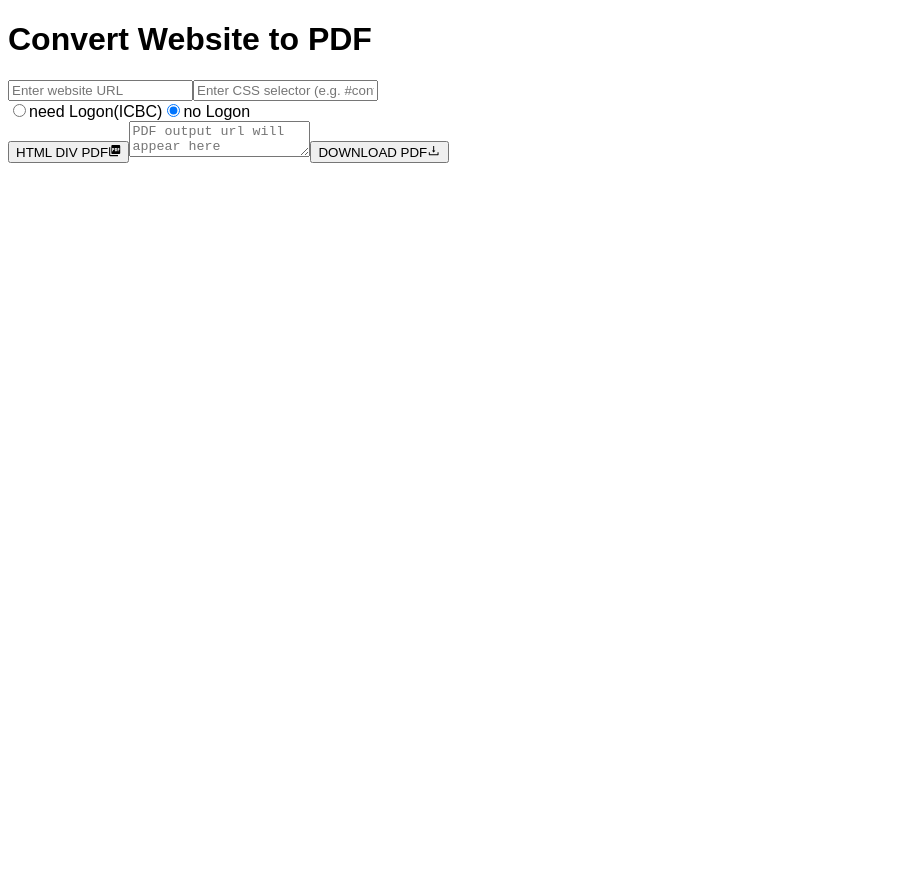
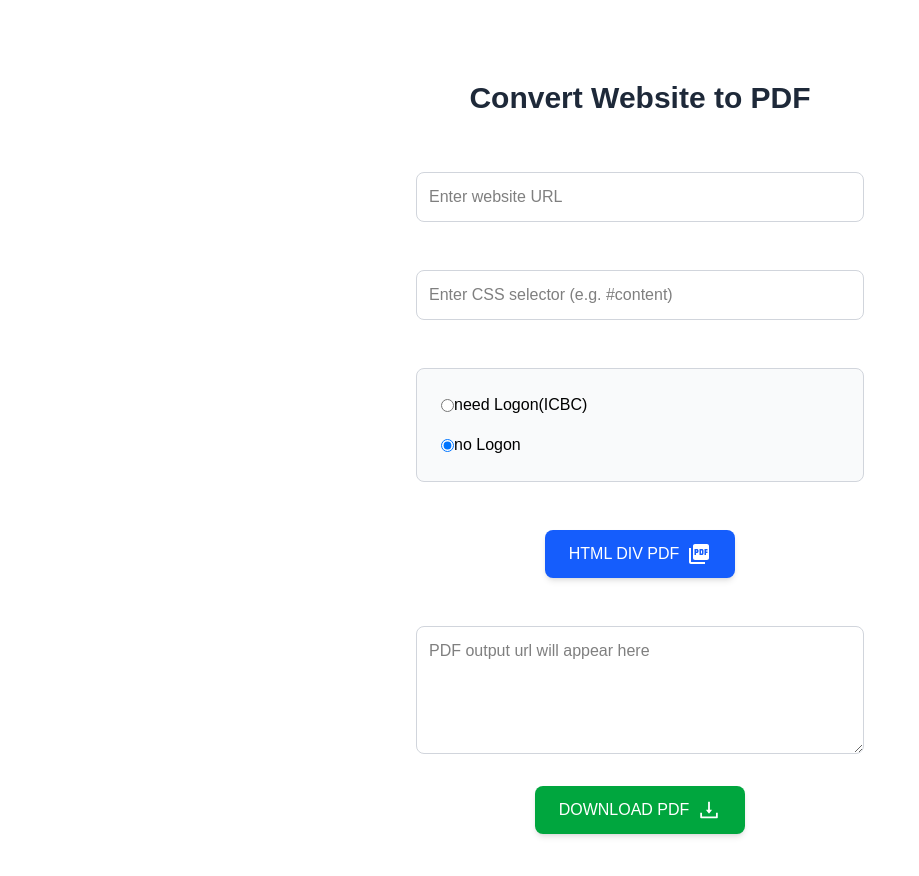
Before and after one commit to sean-zhanglei/html2pdf, a Next.js app in the folder front-pc/: page / in a window 1280 px wide. Shown: the top 876 px of the page, without its empty margins (0-919 px from the left). Before the commit the page ends 800 px from the top, so only its background shows below. Built offline with nearby package versions, Linux system fonts and the light colour scheme.

Commit message:
fix build

```diff
--- a/front-pc/pages/_app.js
+++ b/front-pc/pages/_app.js
@@ -1,8 +1,31 @@
 'use client';
 
-import React from 'react';
-import './../styles/globals.css';
+import React, { useEffect, useState } from 'react';
+import '@/styles/globals.css';
 
 export default function _app({ Component, pageProps }) {
-  return <Component {...pageProps} />;
+  const [darkMode, setDarkMode] = useState(false);
+
+  useEffect(() => {
+    // 检查本地存储和系统偏好
+    const isDark =
+      localStorage.getItem('darkMode') === 'true' ||
+      (window.matchMedia('(prefers-color-scheme: dark)').matches &&
+        !localStorage.getItem('darkMode'));
+    setDarkMode(isDark);
+    document.documentElement.classList.toggle('dark', isDark);
+  }, []);
+
+  const toggleDarkMode = () => {
+    const newMode = !darkMode;
+    setDarkMode(newMode);
+    localStorage.setItem('darkMode', newMode);
+    document.documentElement.classList.toggle('dark', newMode);
+  };
+
+  return (
+    <div className={darkMode ? 'dark' : ''}>
+      <Component {...pageProps} toggleDarkMode={toggleDarkMode} />
+    </div>
+  );
 }
--- a/front-pc/pages/index.js
+++ b/front-pc/pages/index.js
@@ -88,7 +88,6 @@ export default function Home() {
 
   return (
     <div className="flex flex-col items-center justify-center min-h-screen p-8 pb-20 gap-8 sm:p-20 font-[family-name:var(--font-geist-sans)]">
-      <script src="https://cdn.jsdelivr.net/npm/tesseract.js@2.1.1/dist/tesseract.min.js"></script>
       <script
         src="/vendors.async.js"
         onLoad={() => {
--- a/front-pc/postcss.config.mjs
+++ b/front-pc/postcss.config.js
@@ -1,8 +1,7 @@
-const config = {
+module.exports = {
   plugins: {
+    'postcss-rtl': {},
     '@tailwindcss/postcss': {},
     autoprefixer: {},
   },
 };
-
-export default config;
--- a/front-pc/styles/globals.css
+++ b/front-pc/styles/globals.css
@@ -1,17 +1,10 @@
-@import 'tailwindcss': root {
-  --background: #ffffff;
-  --foreground: #171717;
-}
+@import 'tailwindcss/index';
+/* @import 'tailwindcss/preflight'; */
+/* @import 'tailwindcss/utilities'; */
 
-@media (prefers-color-scheme: dark) {
-  :root {
-    --background: #0a0a0a;
-    --foreground: #ededed;
+
+@layer base {
+  body {
+    font-family: Arial, Helvetica, sans-serif;
   }
 }
-
-body {
-  background: var(--background);
-  color: var(--foreground);
-  font-family: Arial, Helvetica, sans-serif;
-}
--- a/front-pc/tailwind.config.js
+++ b/front-pc/tailwind.config.js
@@ -1,5 +1,6 @@
-/** @type {import('tailwindcss').Config} */
 module.exports = {
+  darkMode: 'class',
+  rtl: true,
   content: [
     './pages/**/*.{js,ts,jsx,tsx}',
     './components/**/*.{js,ts,jsx,tsx}',
@@ -8,4 +9,18 @@ module.exports = {
     extend: {},
   },
   plugins: [],
+  future: {
+    removeDeprecatedGapUtilities: true,
+    purgeLayersByDefault: true,
+  },
+  purge: {
+    enabled: process.env.NODE_ENV === 'production',
+    content: [
+      './pages/**/*.{js,ts,jsx,tsx}',
+      './components/**/*.{js,ts,jsx,tsx}',
+    ],
+    options: {
+      safelist: ['dark'],
+    },
+  },
 };
```
Also changed, not shown: front-pc/jsconfig.json (added, +8 -0 lines), front-pc/package.json (+5 -7 lines), 2 other files (tests, documents, lock files or other folders).
